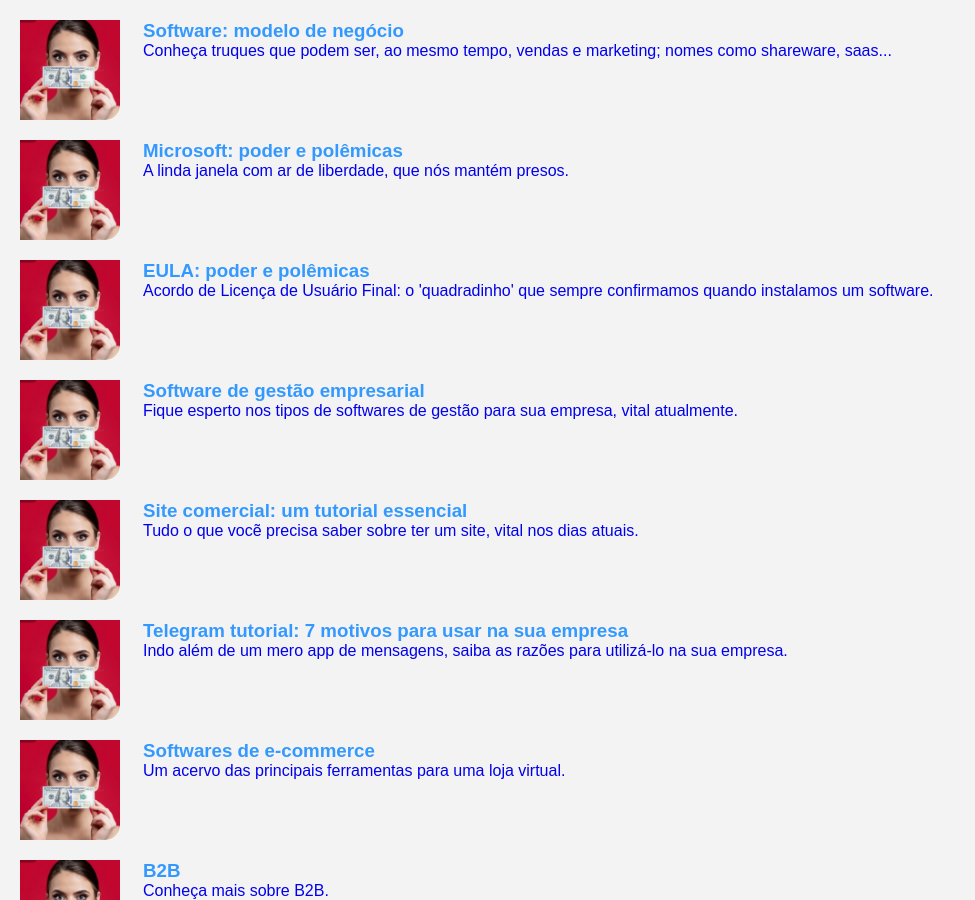
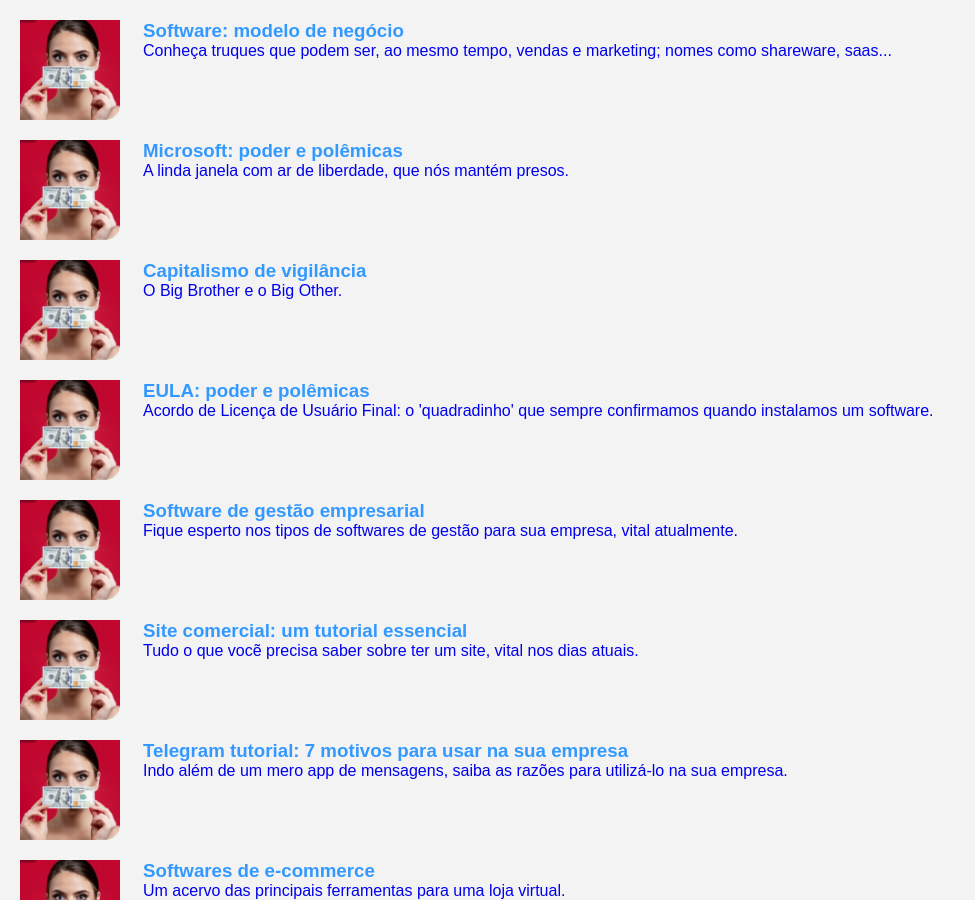
Before and after one commit to Joesynth/joesynth.github.io, a Jekyll site: the page built from smarketing.html, in a window 1280 px wide and 900 px high, scrolled down 2387 px. Shown: the whole window, without its empty margins (0-975 px from the left). Built offline with Jekyll 4.4.1, drawn with Linux system fonts in a browser that asks for light colours; some of the changed text lies outside the part shown.

Commit message:
Update smarketing.json

```diff
--- a/_data/smarketing.json
+++ b/_data/smarketing.json
@@ -120,6 +120,12 @@
     "p": "A linda janela com ar de liberdade, que nós mantém presos."
   },
   {
+    "href": "capitalismo-de-vigilancia.html",
+    "src": "image/comercio.png",
+    "h3": "Capitalismo de vigilância",
+    "p": "O Big Brother e o Big Other."
+  },
+  {
     "href": "eula.html",
     "src": "image/comercio.png",
     "h3": "EULA: poder e polêmicas",
```
